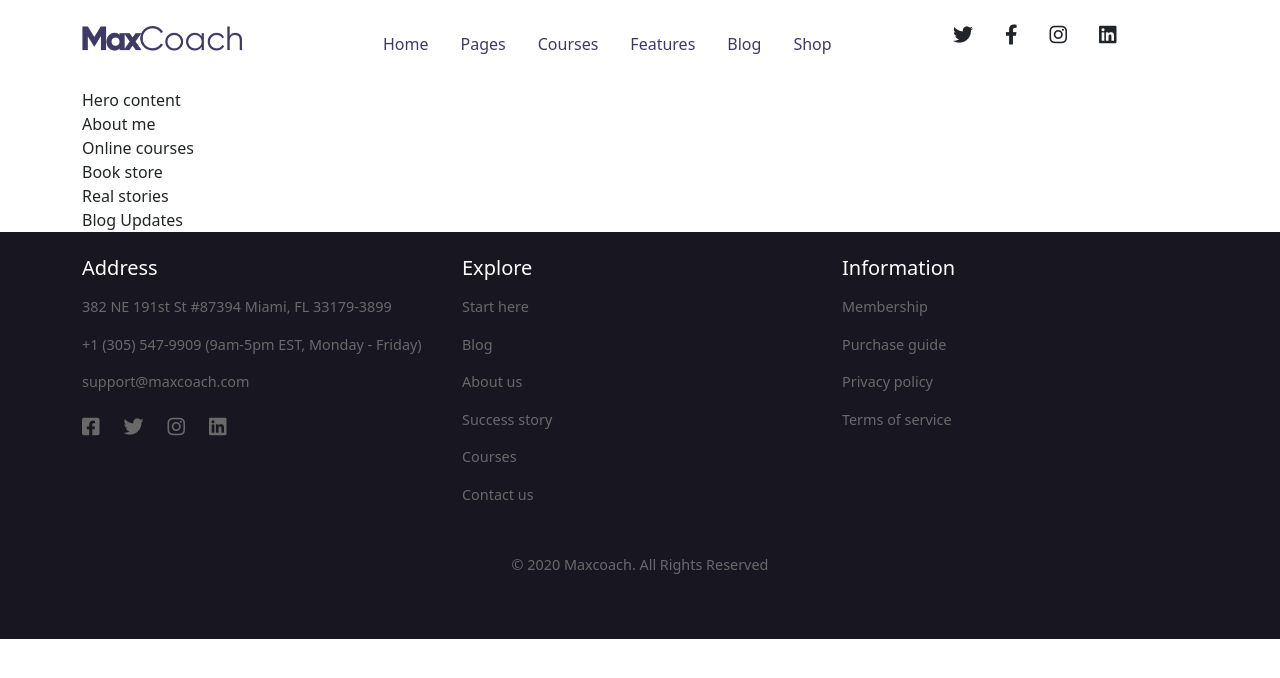
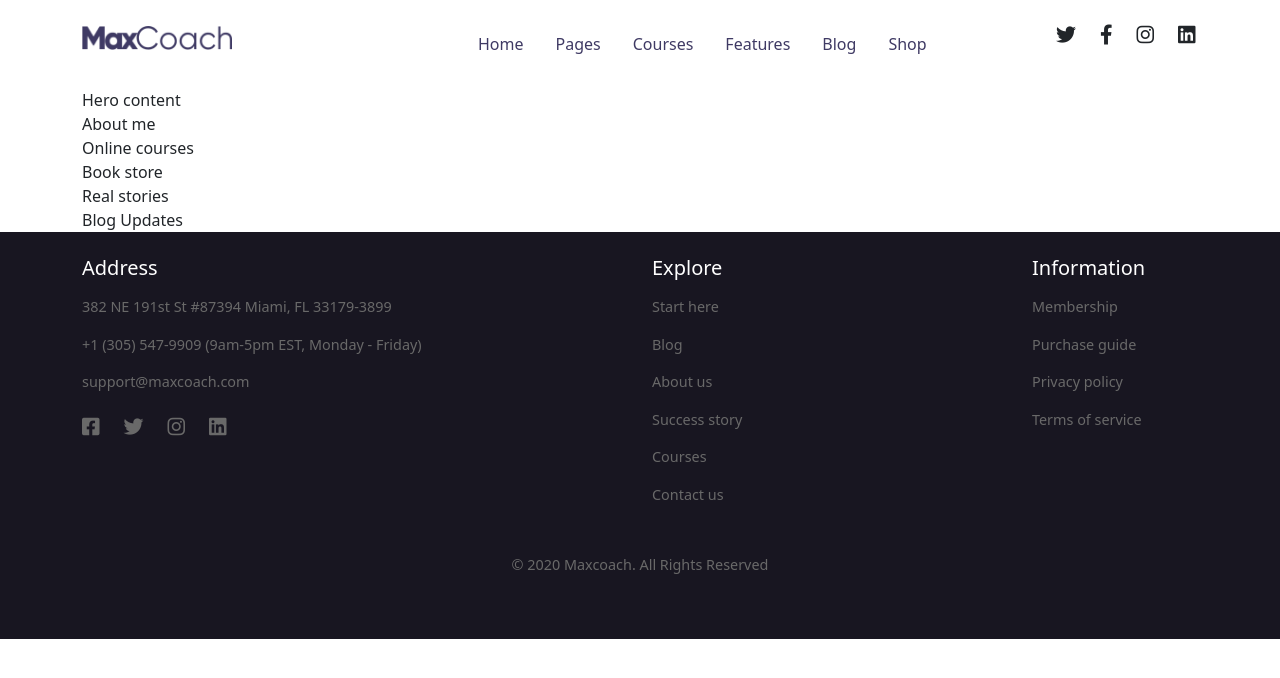
Before and after one commit to giovannimegliola/proj-html-vuejs, a Vue app: page / in a window 1280 px wide. Shown: the top 678 px of the page. Built offline with nearby package versions, Linux system fonts and the light colour scheme.

Commit message:
modified header and footer styles

```diff
--- a/src/components/FooterApp.vue
+++ b/src/components/FooterApp.vue
@@ -2,7 +2,7 @@
   <footer class="py-4">
     <div class="container">
       <div class="row">
-        <div class="col-md-4">
+        <div class="col-md-6">
           <h5>Address</h5>
           <ul class="list-unstyled">
             <li v-for="(item,index) in lists.address" :key="index" class="py-2">{{ item }}</li>
@@ -12,13 +12,13 @@
           <i class="fa-brands fa-instagram ms-4"></i>
           <i class="fa-brands fa-linkedin ms-4"></i>
         </div>
-        <div class="col-md-4 ">
+        <div class="col-md-4">
           <h5>Explore</h5>
           <ul class="list-unstyled">
             <li v-for="(item,index) in lists.explore" :key="index" class="py-2">{{ item }}</li>
           </ul>
         </div>
-        <div class="col-md-4">
+        <div class="col-md-2">
           <h5>Information</h5>
           <ul class="list-unstyled">
             <li v-for="(item,index) in lists.information" :key="index" class="py-2">{{ item }}</li>
--- a/src/components/HeaderApp.vue
+++ b/src/components/HeaderApp.vue
@@ -2,7 +2,7 @@
   <header class="bg-white py-4">
     <div class="container">
       <div class="row">
-        <div class="col-md-3">
+        <div class="col-md-4">
           <a href="#" >
             <img src="../assets/images/dark-logo.png" alt="MaxCoach logo" class="logo" />
           </a>
@@ -18,11 +18,11 @@
             </ul>
           </nav>
         </div>
-        <div class="col-md-3">
-            <i class="fa-brands fa-twitter mx-3"></i>
-            <i class="fa-brands fa-facebook-f mx-3"></i>
-            <i class="fa-brands fa-instagram mx-3"></i>
-            <i class="fa-brands fa-linkedin mx-3"></i>
+        <div class="col-md-2">
+            <i class="fa-brands fa-twitter ms-4 "></i>
+            <i class="fa-brands fa-facebook-f ms-4"></i>
+            <i class="fa-brands fa-instagram ms-4"></i>
+            <i class="fa-brands fa-linkedin ms-4"></i>
         </div>
       </div>
     </div>
@@ -43,7 +43,7 @@
 
 <style lang="scss" scoped>
 .logo{
-  width: 160px;
+  width: 150px;
 }
 .nav-link {
   color: #3f3a64;
```
